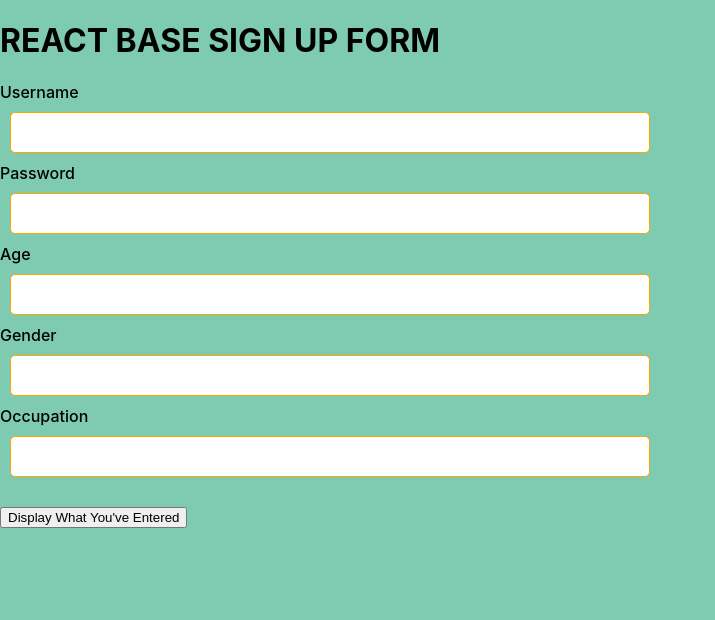
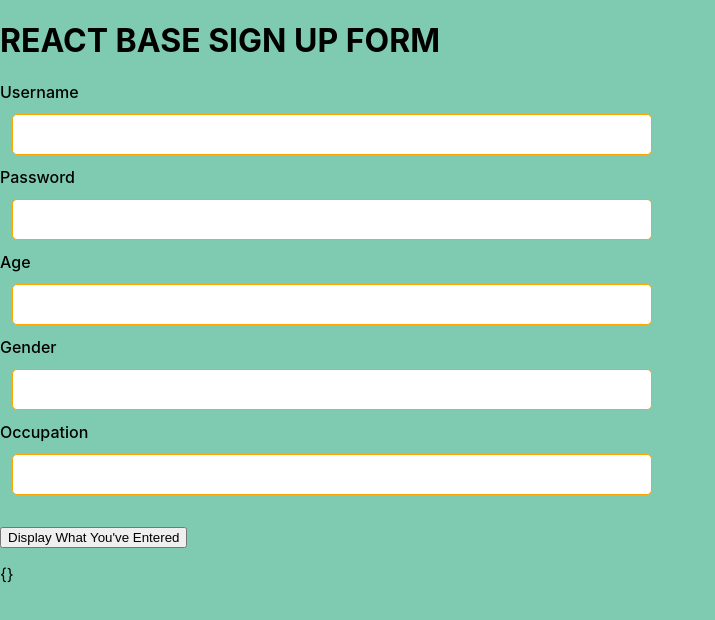
Before and after one commit to KevTheeDev/React-Signup-Form-Base, a React (Create React App) app: page / in a window 1280 px wide. Shown: the top 620 px of the page, without its empty margins (0-715 px from the left). Built offline with nearby package versions, Linux system fonts and the light colour scheme.

Commit message:
things are being renedered on page because of {JSON.stringify(this.state.displayBoxInput, null, 2)}, but it's not pretty, also try not to use string literals in react it's not so friendly

```diff
--- a/src/App.css
+++ b/src/App.css
@@ -19,7 +19,7 @@ input{
      */
   width: 100%;
   padding: 12px;
-  margin: 10px;
+  margin: 12px;
   border: 1px solid orange;
   border-radius: 5px;
   box-sizing: border-box;
--- a/src/App.js
+++ b/src/App.js
@@ -3,15 +3,23 @@ import React, { Component } from 'react';
 import './App.css';
 
 class App extends Component {
-  //onsubmit shows user input in concole
+  state = {
+    displayBoxInput: {}
+  };
+  // onsubmit shows user input in concole
+  // console.log(`What the user just entered: ${displayBoxInput}`) --> what it says
+    // this.setState(`${displayBoxInput}`) - and below renders to page
+
     onSubmit = displayBoxInput => {
-      console.log(`What the user just entered: ${displayBoxInput}`)
+      this.setState({displayBoxInput})
      }
 
   render() {
     return (
       <div>
+        {/* //onSubmit=displaBoxIn... shows user input in concole */}
         <ReactForm onSubmit={displayBoxInput => this.onSubmit(displayBoxInput) }/>
+          <p id="display-input" > {JSON.stringify(this.state.displayBoxInput, null, 2)}</p>
       </div>
      );
   }
```
Also changed, not shown: src/component/ReactForm.js (+3 -4 lines), 1 other file (tests, documents, lock files or other folders).
